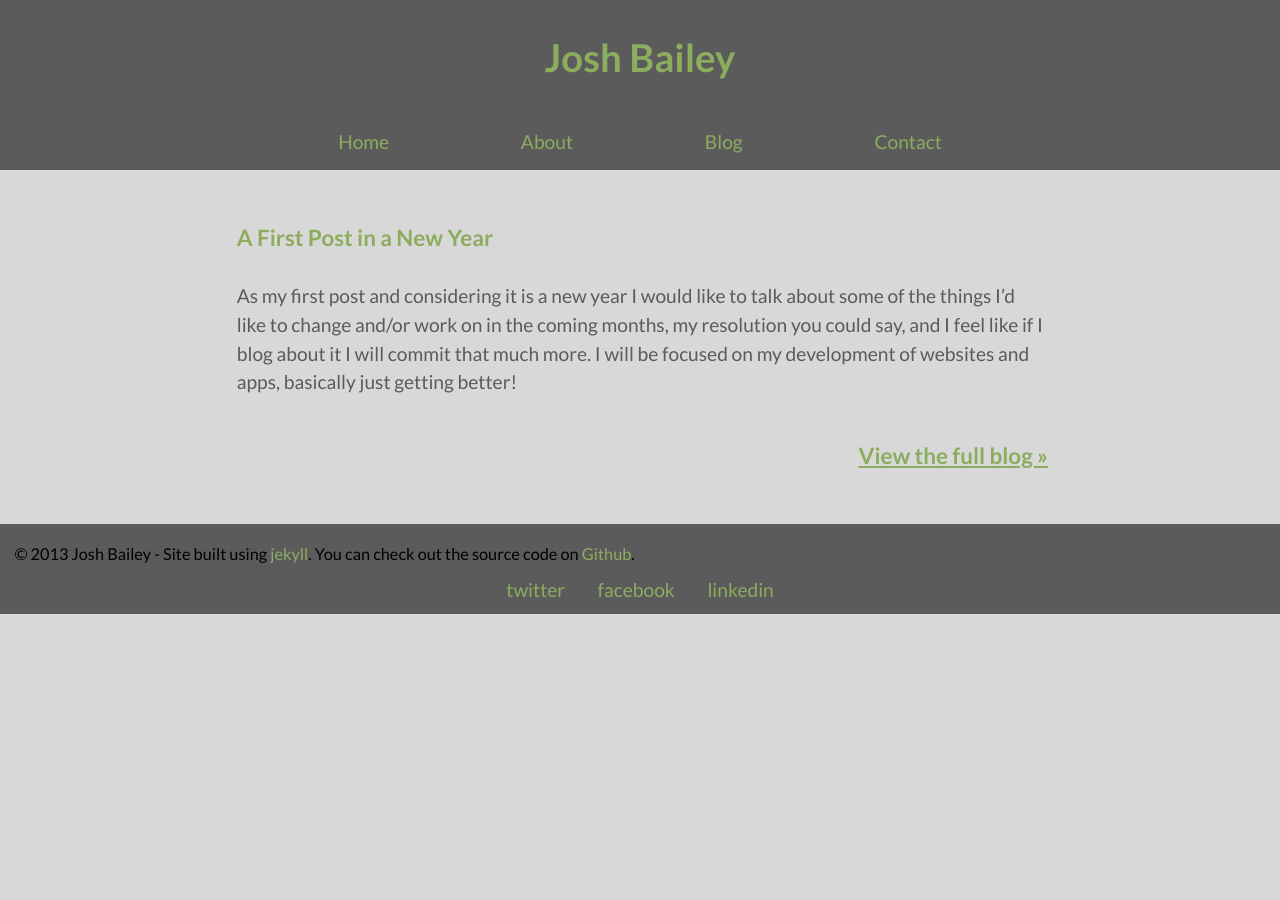
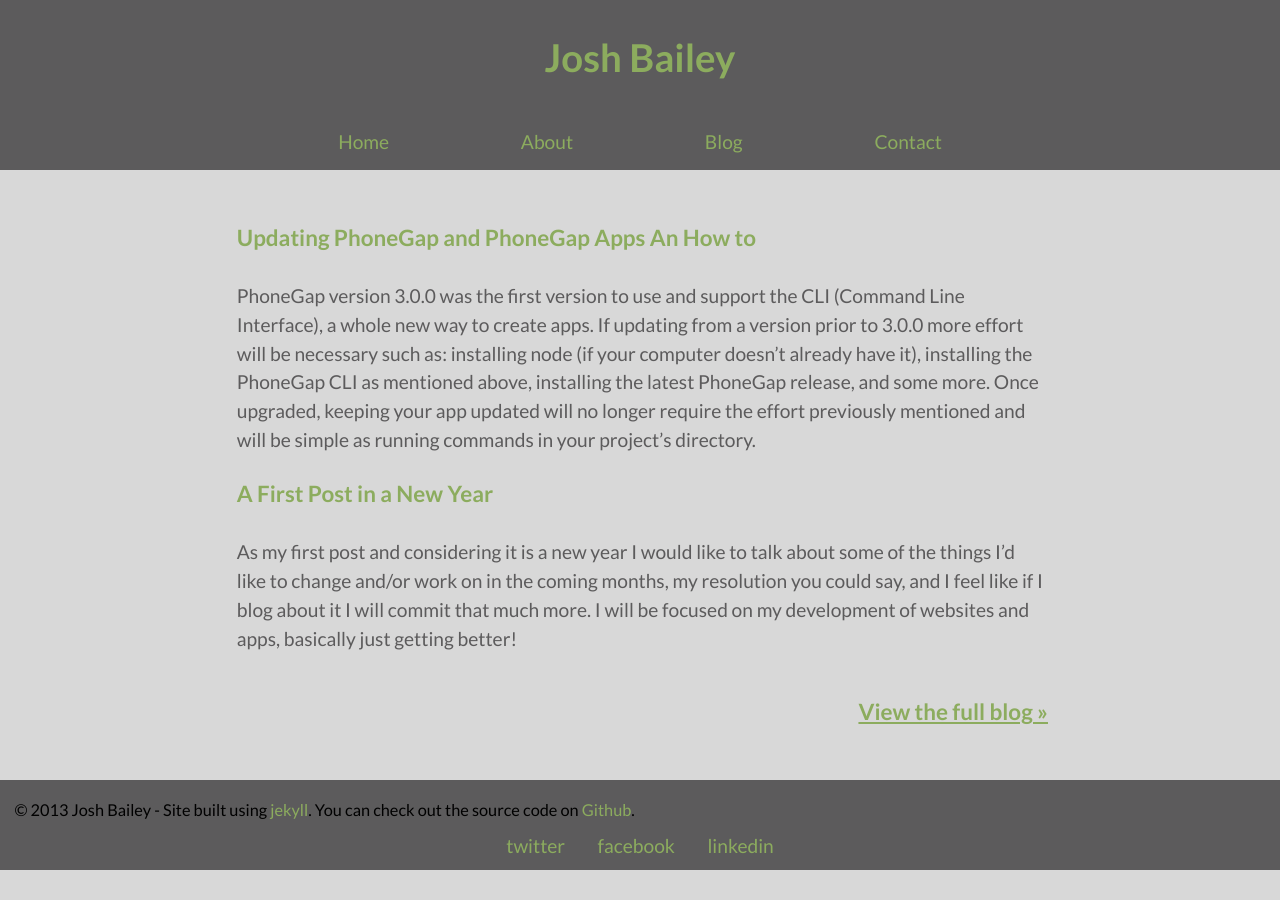
Before and after one commit to jbailey4/blog, a Jekyll site: the page built from index.html, in a window 1280 px wide. Built offline with Jekyll 4.4.1, drawn with Linux system fonts in a browser that asks for light colours; nearby versions of some CDN libraries; Markdown is read by kramdown in place of the engine named in the settings; comment, search, counter and statistics services are not loaded.

Commit message:
misc. edits

```diff
--- a/_layouts/default.html
+++ b/_layouts/default.html
@@ -58,7 +58,5 @@
         ga('create', 'UA-46923486-1', 'joshbailey.com');
         ga('send', 'pageview');
       </script>
-
-      <script src="//localhost:35729/livereload.js"></script>
     </body>
 </html>
--- a/_layouts/post.html
+++ b/_layouts/post.html
@@ -10,7 +10,7 @@
         <!-- Load custom font, defined in main.css | 'Lato', fallback sans-serif -->
         <link href='http://fonts.googleapis.com/css?family=Lato:100,400,700,400italic' rel='stylesheet' type='text/css'>
         <link rel="stylesheet" href="{{site.url}}/css/main.css">
-         <!-- JS -->
+        <!-- JS -->
         <script src="//ajax.googleapis.com/ajax/libs/jquery/1.10.2/jquery.min.js"></script>
         <script>window.jQuery || document.write('<script src="{{site.url}}/js/vendor/jquery-1.10.2.min.js"><\/script>')</script>
     </head>
--- /dev/null
+++ b/_posts/2014-01-08-updating-phonegap.markdown
@@ -0,0 +1,84 @@
+---
+layout: 	post
+title:  	Updating PhoneGap and PhoneGap Apps An How to
+tags: 		PhoneGap Mobile Apps iOS Android
+---
+PhoneGap version 3.0.0 was the first version to use and support the CLI (Command Line Interface), a whole new way to create apps. If updating from a version prior to 3.0.0 more effort will be necessary such as: installing node (if your computer doesn't already have it), installing the PhoneGap CLI as mentioned above, installing the latest PhoneGap release, and some more. Once upgraded, keeping your app updated will no longer require the effort previously mentioned and will be simple as running commands in your project's directory.
+
+Current stable release of PhoneGap (as of the time of this writing): 3.3.0
+<a href="http://docs.phonegap.com/en/edge/guide_platforms_index.md.html" target="_blank">Official PhoneGap documentation</a>
+
+**Updating an old App, PhoneGap version &lt; 3.0.0**
+PhoneGap recommends updating only one version increment!
+And upgrading can vary between platform and rather or not you have the CLI installed, a possible, easy way is as follows:
+Step 1: Check and/or install nodel.js
+<ul>
+	<li>In your computer's command line run the following command: <code>node --version</code></li>
+	<li>If your computer doesn't have node, you will not get a version # or you could just type node and get a command not found error. Otherwise if node is installed, skip to the next step.</li>
+	<li>Select the link and click the install button to install <a href="http://www.nodejs.org" target="_blank">Node.js</a></li>
+</ul>
+Step 2: Install PhoneGap
+<ul>
+	<li>Once node is installed you can run the following command: <code>sudo npm install -g phonegap</code></li>
+	<li>Once the PhoneGap install completes you can use the command line to rapidly create apps, install platforms, add plugins, etc.</a></li>
+</ul>
+Step 3: Create a brand new app
+<ul>
+	<li>Go to the directory for your project, and run the following commands:
+		<ul>
+			<li><code>phonegap create {name of your app}
+</code></li>
+			<li><code>cd {name of your app}</code></li>
+			<li><code>phonegap build ios</code></li>
+			<li><code>phonegap build android</code></li>
+		</ul>
+	</li>
+	<li>You now have a skeleton app to develop on and the necessary files to build an iOS and Android app. Optionally you can build other platforms such as <a href="http://docs.phonegap.com/en/edge/guide_platforms_blackberry10_index.md.html#BlackBerry%2010%20Platform%20Guide" target="_blank">BlackBerry 10</a> and <a href="http://docs.phonegap.com/en/edge/guide_platforms_amazonfireos_index.md.html#Amazon%20Fire%20OS%20Platform%20Guide" target="_blank">Amazon Fire OS using the CLI. </a></li>
+	<li>Now you can essentially copy the contents from your old apps www folder to the new app you just created.
+			<ul>
+				<li>Some plugins may need to be installed and/or updated if you used any in your old app</li>
+				<li>And make sure you have/install the latest <a href="https://developer.apple.com/devcenter/ios/index.action" target="_blank">iOS</a> and <a href="http://developer.android.com/sdk/index.html" target="_blank">Android</a> SDKs</li>
+			</ul>
+	</li>
+</ul>
+<aside>
+	Some helpful resources: <a href="http://phonegap.com/install/
+" target="_blank">Installing PhoneGap</a>, <a href="http://docs.phonegap.com/en/2.3.0/guide_upgrading_index.md.html#Upgrading%20Guides" target="_blank">Upgrading Guides</a>, <a href="http://docs.phonegap.com/en/edge/guide_cli_index.md.html#The%20Command-Line%20Interface" target="_blank">Use of the Command Line Interface</a>
+</aside>
+**Updating PhoneGap version > 3.0.0 on your computer**
+Step 1: Check current version
+<ul>
+	<li>change to your phonegap project in the command line</li>
+	<li>run the command and make note of the number returned: <code>phonegap -v</code></li>
+</ul>
+Step 2: Compare your version to the latest
+<ul>
+	<li>run the command: <code>npm info phonegap version</code></li>
+	<li>if the returned number matches the number from the previous command then you the latest PhoneGap version, otherwise read on...</li>
+</ul>
+Step 3: Updating PhoneGap
+<ul>
+	<li>run the command: <code>sudo npm update -g phonegap</code></li>
+	<li>the command will do its business and update PhoneGap on your computer</li>
+</ul>
+Step 4: Extra steps may be necessary to upgrade each platform
+<ul>
+	<li><a href="http://docs.phonegap.com/en/edge/guide_platforms_android_upgrading.md.html#Upgrading%20Android" target="_blank">Upgrading Android</a></li>
+	<li><a href="http://docs.phonegap.com/en/edge/guide_platforms_ios_upgrading.md.html#Upgrading%20iOS" target="_blank">Upgrading iOS</a></li>
+</ul>
+<aside>
+	Basically once you run the commands as described in the links above, core platform specific files and phonegap JavaScript files are being replaced with the latest releases. Thats it, your app is updated with just a few commands. Always run and check the app to make sure it still runs properly!
+</aside>
+
+**Other helpful Information**
+<ul>
+	<li>Anytime you upgrade, check to make sure you have the latest version of Xcode, Eclipse, the iOS SDK, and the Android SDK.</li>
+	<li>Do a quick check to see what the latest version of each OS is and what has changed.
+		<ul>
+			<li>iOS 7 changed a number of things that forced App developers to make some changes to their apps. One example is iOS7 changed the way the status bar is rendered, it is now transparent and uses the standard status-bar size (20points) of your view.
+  			<a href="http://www.doubleencore.com/2013/09/developers-guide-to-the-ios-7-status-bar/" target="_blank">Article on the changes in iOS7</a>
+			</li>
+		</ul>
+	</li>
+	<li>If developing in an IDE try to take advantage of what it can do for you, such as in Xcode you can set all your necessary app icons and splash screen.</li>
+</ul>
--- a/index.html
+++ b/index.html
@@ -9,10 +9,14 @@ slogan: Josh Bailey
 	<ul class="post-list">
 
 		{% for post in site.posts %}
-			<a href={{ post.url }}><li class="post-list-item">
-				<h3>{{ post.title }}</h3>
-				<p>{{ post.excerpt }}</p>
-			</li></a>
+
+			<a href="{{ post.url }}">
+				<li class="post-list-item">
+					<h3> {{ post.title }} </h3>
+					<p> {{ post.excerpt }} </p>
+				</li>
+			</a>
+
 		{% endfor %}
 
 	</ul>
--- a/sass/_header.scss
+++ b/sass/_header.scss
@@ -6,7 +6,8 @@
 	.slogan {
 		font-size:2em;
 		padding:0.75em 0;
-		// text-overflow: eclipse;
-		margin:0;
+		max-width:16em;
+		margin:0 auto;
+		text-align: center;
 	}
 }
--- a/sass/_posts.scss
+++ b/sass/_posts.scss
@@ -25,3 +25,7 @@ li.post-list-item {
 		border-bottom:5px solid $postHover;
 	}
 }
+aside {
+	padding:0.5em;
+	border-left:0.5em solid $titleColor;
+}
```
Also changed, not shown: _drafts/2013-12-22-welcome-to-jekyll.markdown (deleted, +0 -23 lines), _posts/2014-01-01-A-first-post-in-a-new-year.markdown (line endings or trailing spaces), css/main.css, 7 other files.
